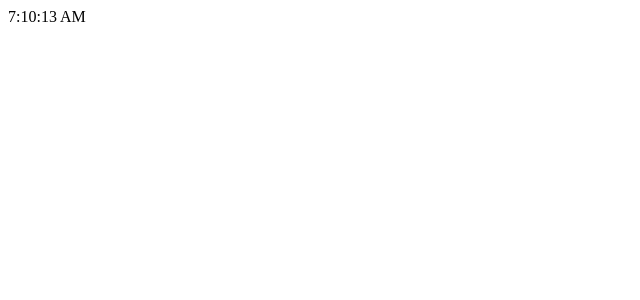
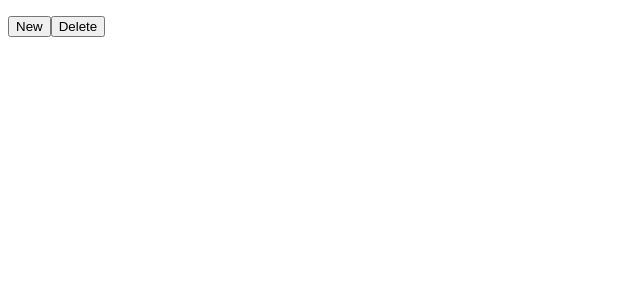
Before and after one commit to Bencal78/responsive-client-technologie, a React (Create React App) app in the folder ui-ux/: page / in a window 1280 px wide. Shown: the top 300 px of the page, without its empty margins (0-640 px from the left). Built offline with nearby package versions, Linux system fonts and the light colour scheme.

Commit message:
tp2 fini

```diff
--- a/ui-ux/src/App.js
+++ b/ui-ux/src/App.js
@@ -2,10 +2,58 @@
 import Clock from './Clock/Clock.js'
 
 class App extends React.Component {
+  constructor(props){
+    super(props);
+    this.state = { listClock: [] };
+    this.start = this.start.bind(this);
+    this.stop = this.stop.bind(this);
+    this.add = this.add.bind(this);
+    this.remove = this.remove.bind(this);
+  }
+
+  start(index){
+    let clocks = this.state.listClock.slice();
+    clocks[index].run = true;
+    this.setState({ listClock: clocks});
+  }
+
+  stop(index){
+    let clocks = this.state.listClock.slice();
+    clocks[index].run = false;
+    this.setState({ listClock: clocks});
+  }
+
+  add() {
+    this.setState({
+      listClock: this.state.listClock.concat({ date: new Date(), run: true })
+    });
+  }
+
+  remove() {
+    this.setState({
+      listClock: this.state.listClock.slice(0, -1)
+    });
+  }
+
+  displayClocks() {
+    let listItem = this.state.listClock.map((clock, index) =>
+        <li key={index}>
+          <Clock date={clock.date} run={clock.run}/>
+          <button onClick={() => {this.start(index)}}>Start</button>
+          <button onClick={() => {this.stop(index)}}>Stop</button>
+        </li>
+    );
+
+    return (<ul>{listItem}</ul>);
+  }
+
   render() {
     return (
       <div className="App">
-        <Clock date={new Date()}/>
+        {this.displayClocks()}
+
+        <button onClick={this.add}>New</button>
+        <button onClick={this.remove}>Delete</button>
       </div>
     );
   }
--- a/ui-ux/src/Clock/Clock.js
+++ b/ui-ux/src/Clock/Clock.js
@@ -8,9 +8,11 @@
 
   componentDidMount() {
     this.timerID = setInterval(() => {
-    this.setState({
-    date: new Date()
-    });
+      if(this.props.run){
+        this.setState({
+          date: new Date()
+        });
+      }
     }, 1000);
   }
 
@@ -18,12 +20,24 @@
     clearInterval(this.timerID);
   }
 
-  render() {
+  displayHour(){
     return (
       <div>
-      {this.state.date.toLocaleTimeString()}
+        {this.state.date.toLocaleTimeString()}
       </div>
     );
   }
+
+  displayMessage() {
+    return (
+      <div>
+        Clock is stopped
+      </div>
+    );
+  }
+
+  render() {
+   return this.props.run? this.displayHour() : this.displayMessage();
+  }
 }
 export default Clock;
```
